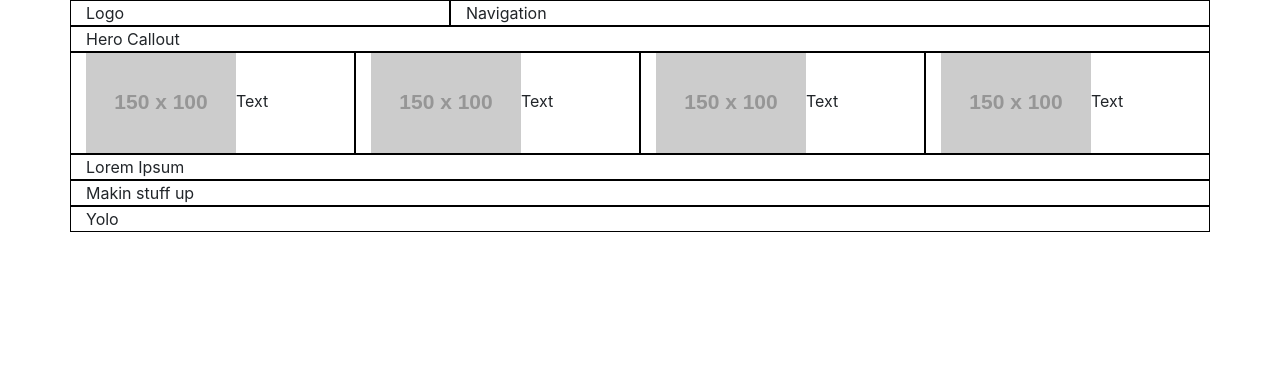
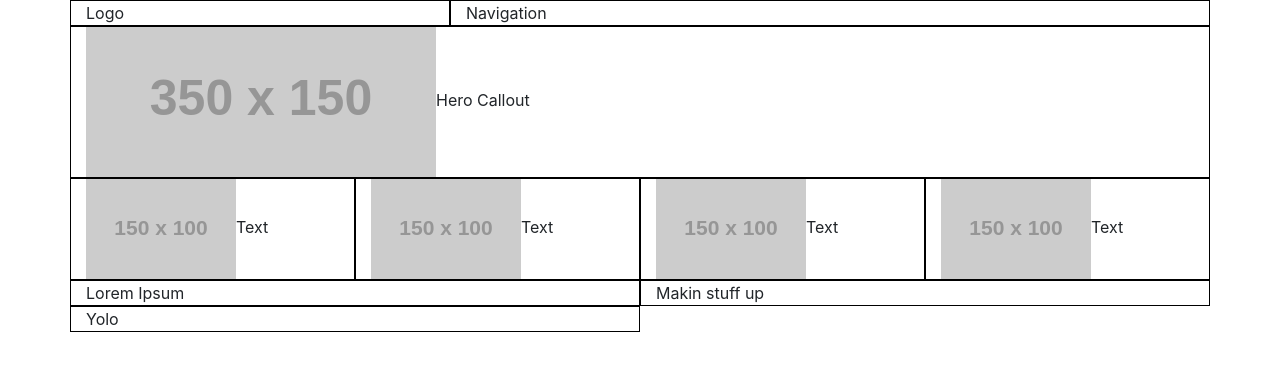
Before and after one commit to Razorhawg047/UA-Work, a plain HTML site: page Exercise23/index.html in a window 1280 px wide. Drawn offline with nearby package versions, Linux system fonts and the light colour scheme; placeholder pictures from the web are drawn by us.

Commit message:
could not get feature 2 to move without restarting, tried flexbox options and floats to no avail

```diff
--- a/Exercise23/index.html
+++ b/Exercise23/index.html
@@ -15,14 +15,14 @@
             <div class="row">
                 <div class='col-md-4 col-xl-4'>Logo</div>
                 <div class='col-md-8 col-xl-8'>Navigation</div>
-                <div class='col-xl-12'>Hero Callout</div>
+                <div class='col-xl-12'><img src='http://via.placeholder.com/350x150'>Hero Callout</div>
                 <div class='col-md-6 col-xl-3'><img src='http://via.placeholder.com/150x100'>Text</div>
                 <div class='col-md-6 col-xl-3'><img src='http://via.placeholder.com/150x100'>Text</div>
                 <div class='col-md-6 col-xl-3'><img src='http://via.placeholder.com/150x100'>Text</div>
                 <div class='col-md-6 col-xl-3'><img src='http://via.placeholder.com/150x100'>Text</div>
-                <div class='col-xl-12'>Lorem Ipsum</div>
-                <div class='col-xl-12'>Makin stuff up</div>
-                <div class='col-xl-12'>Yolo</div>
+                <div class='col-md-12 col-xl-6'>Lorem Ipsum</div>
+                <div class='col-md-12 col-xl-6 end'>Makin stuff up</div>
+                <div class='col-md-12 col-xl-6 end'>Yolo</div>
             </div>
         </div>
     </body>
--- a/Exercise23/styles/main.css
+++ b/Exercise23/styles/main.css
@@ -4,3 +4,8 @@
 .row div {
     border: 1px solid black;
 }
+.end {
+    display: flex;
+    align-items: flex-end;
+    float: right;
+}
```
